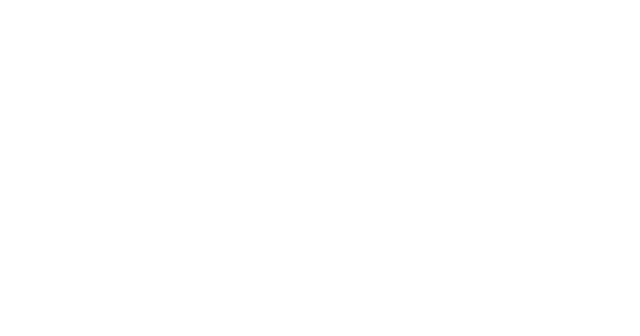
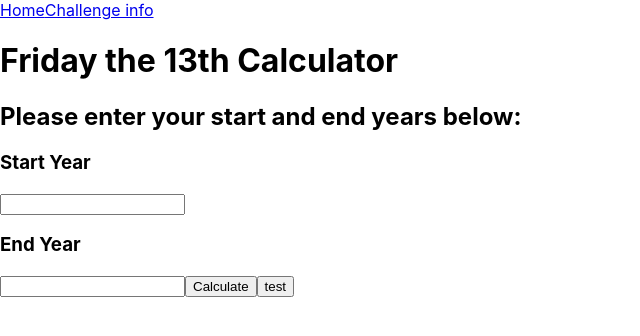
Before and after one commit to Lewis-Hamilton/sandbox, a React (Create React App) app: page /friday in a window 1280 px wide. Shown: the top 336 px of the page, without its empty margins (0-640 px from the left). Built offline with nearby package versions, Linux system fonts and the light colour scheme.

Commit message:
working input

```diff
--- a/src/App.js
+++ b/src/App.js
@@ -1,5 +1,7 @@
 import Home from './components/home.js';
 import Function from './components/function.js';
+import Friday from './components/friday.js';
+import Input from './components/input.js';
 import {BrowserRouter as Router, Switch, Route} from "react-router-dom";
 
 function App() {
@@ -8,6 +10,8 @@
       <Switch>
       <Route exact path="/" component={Home}></Route>
       <Route exact path="/function" component={Function}></Route>
+      <Route exact path="/friday" component={Friday}></Route>
+      <Route exact path="/input" component={Input}></Route>
       </Switch>
     </Router>
 
--- /dev/null
+++ b/src/components/friday.js
@@ -0,0 +1,41 @@
+import React from "react";
+import {Link} from "react-router-dom";
+
+class Friday extends React.Component {
+    constructor(props) {
+        super(props)
+        this.state = {
+            startYear: '',
+            endYear: ''
+        }
+        this.fridayTheThirteenths = this.fridayTheThirteenths.bind(this);
+    }
+
+    fridayTheThirteenths() {
+        console.log(this.state.startYear + this.state.endYear)
+    }
+
+    test() {
+        console.log("test")
+    }
+
+    render() {
+    return(
+        <div>
+        <Link to="/">Home</Link>
+        <a href="https://www.codewars.com/kata/540954232a3259755d000039/javascript">Challenge info</a>
+        <h1>Friday the 13th Calculator</h1>
+        <h2>Please enter your start and end years below:</h2>
+        <h3>Start Year</h3>
+        <input id="start" value={this.state.startYear}></input>
+        <h3>End Year</h3>
+        <input id="end" value={this.state.endYear}></input>
+        <button onClick={this.fridayTheThirteenths}>Calculate</button>
+        <button onClick={this.test}>test</button>
+
+        </div>
+    )
+    }
+}
+
+export default Friday;
--- a/src/components/home.js
+++ b/src/components/home.js
@@ -6,9 +6,9 @@
 
             <ol>
                 <li><Link to="/function">Function</Link></li>
-                {/* <li><a href="./friday.js">Friday</a></li>
-                <li><a href="./input.js">Input</a></li>
-                <li><a href="./object.js">Object</a></li>
+                <li><Link to="/friday">Friday</Link></li>
+                <li><Link to="/input">Input</Link></li>
+                {/* <li><a href="./object.js">Object</a></li>
                 <li><a href="./score.js">Score</a></li>
                 <li><a href="./color.js">Color</a></li> */}
             </ol>
--- /dev/null
+++ b/src/components/input.js
@@ -0,0 +1,32 @@
+import React from "react";
+import {Link} from "react-router-dom";
+
+class Input extends React.Component {
+    constructor(props) {
+        super(props);
+        this.state = {money: ''};
+
+        this.handleChange = this.handleChange.bind(this);
+        this.calculateMoney = this.calculateMoney.bind(this);
+      }
+
+      handleChange(event) {
+        this.setState({money: event.target.value});
+      }
+
+    calculateMoney() {
+        console.log(this.state.money/2)
+      }
+
+      render() {
+        return (
+            <div>
+            <Link to="/">Home</Link>
+              <input type="text" value={this.state.money} onChange={this.handleChange} />
+            <button onClick={this.calculateMoney}>Calculate</button>
+          </div>
+        )
+    }
+}
+
+export default Input;
```
